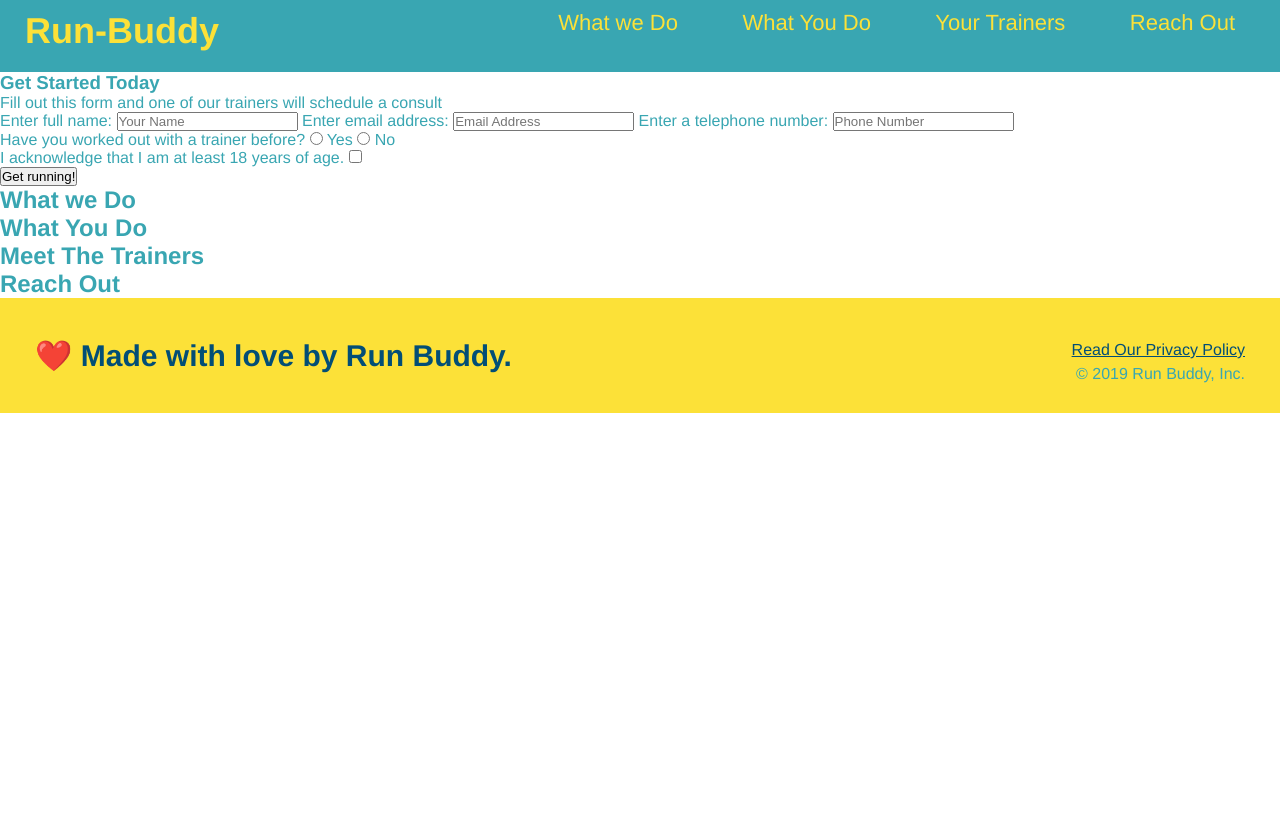
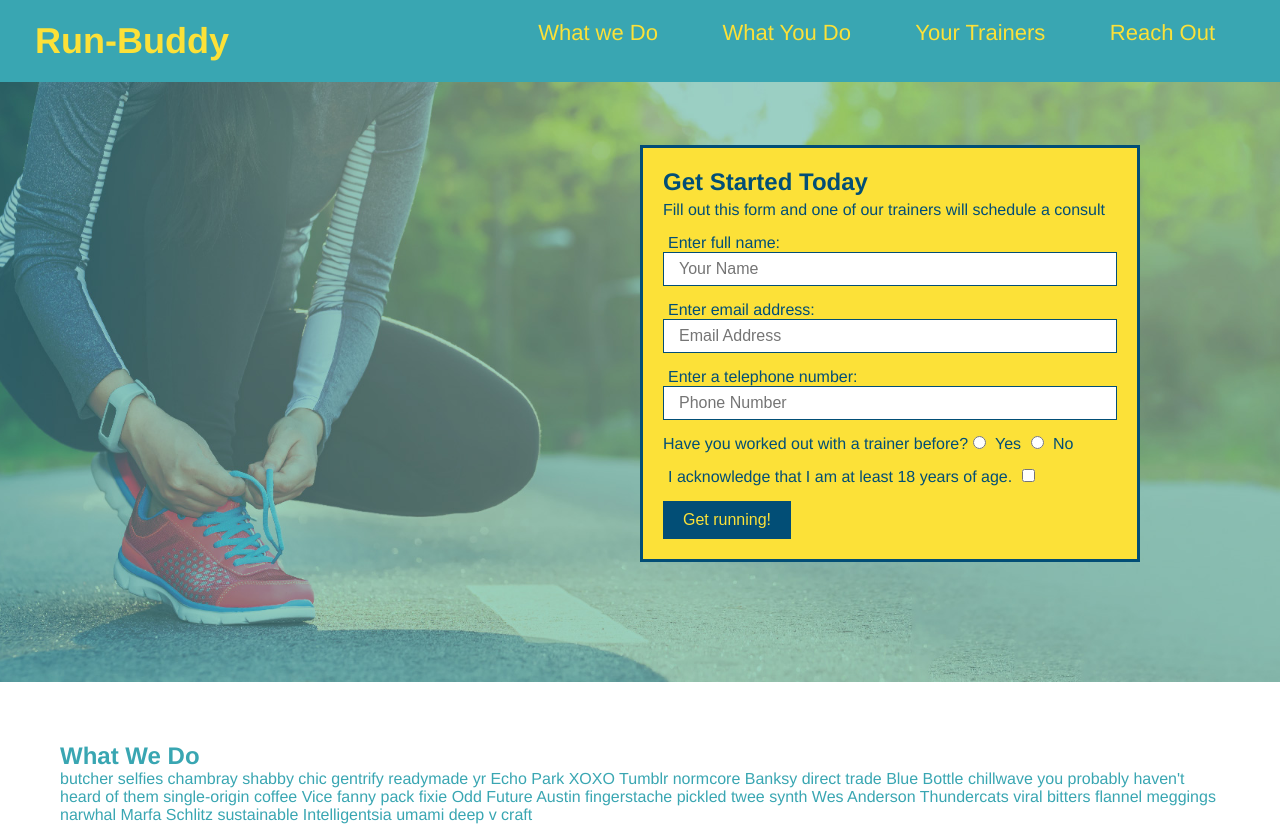
Before and after one commit to JorgeAguilarNC/projectRunBuddy, a plain HTML site: page index.html in a window 1280 px wide. Shown: the top 828 px of the page. Before the commit the page ends 800 px from the top, so only its background shows below. Drawn offline with Linux system fonts and the light colour scheme.

Commit message:
image and finished box

```diff
--- a/assets/css/style.css
+++ b/assets/css/style.css
@@ -9,24 +9,20 @@ body {
   color: #39a6b2;
   font-family: Helvetica, Arial, Helvetica, sans-serif;
 }
+/* List items on top of the NAV bar */
 /* apply styles to <header ot top of the page> */
 header {
   padding: 20px 35px;
   background-color: #39a6b2;
 }
 
-/* applies 10px to the top, 15px to the right, 20px tot he bottom. 25px to the left (in that spcific clockwise order)*/
-header {
-  padding: 10px 15px 20px 25px;
-}
-
-/* List items on top of the NAV bar */
-header {
+/* applies 10px to the top, 15px to the right, 20px tot he bottom. 25px to the left (in that spcific clockwise order)header {
   padding-top: 10px;
   padding-right: 15px;
   padding-bottom: 20px;
   padding-left: 25px;
-}
+}*/
+
 /* this is the run butty title in the NAV bar*/
 header h1 {
   font-weight: bold;
@@ -36,10 +32,7 @@ header h1 {
   display: inline;
 }
 /* add stiles to the a elements buttons to the right*/
-header a {
-  color: #fce138;
-}
-/* this is adding the yellow color to the buttons*/
+/* this is adding the yellow color to the text*/
 header a {
   text-decoration: none;
   color: #fce138;
@@ -78,4 +71,65 @@ footer div {
 footer a {
   color: #024e76;
 }
-/*ADD the BOX sizing option to the * on top of this page so it alligns the writing in the footer page*/
+/*go to the top of this page and ADD the BOX sizing option to the * on top of this page so it alligns the writing in the footer page*/
+
+/*add padding to all Section elements this adds consistent look*/
+section {
+  padding: 60px;
+}
+/* Hero Style Start */
+.hero {
+  background-image: url("../images/hero-bg.jpg");
+  height: 600px;
+  background-size: cover;
+  background-position: center;
+  position: relative;
+}
+/*To enable the absolute *positioning relative of the form container to be taken relative to the hero section, we need to make the hero section's position relative. To do this, go to the CSS rule for the hero and add a declaration that sets the position to relative. Your CSS should now look like the following code*/
+/* this is the box inside the hero image*/
+/*this adds the box to the bottom left side*/
+.hero-form {
+  border: 3px solid #024e76;
+  background-color: #fce138;
+  padding: 20px;
+  width: 500px;
+  color: #024e76;
+  position: absolute;
+  /*As you can see, the form is now nestled in the corner, just as we positioned it. Let's add pixels to offset the form container until it has reached the correct position we want.*/
+  bottom: 120px;
+  right: 140px;
+  /*bottom: 0px;
+  right: 0px;*/
+}
+.hero-form h3 {
+  font-size: 24px;
+  margin: 0;
+}
+.hero-form p {
+  margin: 5px 0 15px 0;
+}
+/*Now let's add a border, display each line separately, make the font larger, extend each input field box the length of the form container, and use the navy font color we used for the footer font color.
+
+/*Style the Radio Buttons
+Adding some horizontal spacing for the <label> element in the radio button elements helps the user not misinterpret which selection is for which answer. Let's go ahead and do that now.Add the following code to style.css:*/
+.form-input {
+  border: 1px solid #024e76;
+  display: block;
+  padding: 7px 15px;
+  font-size: 16px;
+  color: #024e76;
+  width: 100%;
+  margin-bottom: 15px;
+}
+.hero-form label {
+  margin: 0 5px;
+}
+/* BUTTON *** Style the get running button*/
+.hero-form button {
+  color: #fce138;
+  background-color: #024e76;
+  border: none;
+  padding: 10px 20px;
+  font-size: 16px;
+}
+/* Hero Style End */
--- a/index.html
+++ b/index.html
@@ -35,23 +35,30 @@
       </nav>
     </header>
     <!--Hero/jumbotron is added after the main page was designed-->
-    <section>
-      <div>
+    <section class="hero">
+      <div class="hero-form">
         <h3>Get Started Today</h3>
         <p>
           Fill out this form and one of our trainers will schedule a consult
         </p>
         <!-- Add form element -->
         <form>
-          <!-- LABEL text not only offers a visual directive of what to enter but also programmatically links to the associated INPUT both label and Input are self-closing tags-->
+          <!-- LABEL text not only offers a visual directive of what to enter but also programmatically links to the associated INPUT both label and Input are self-closing tags/class form input was added due to hml5-->
           <label for="name">Enter full name:</label>
-          <input type="text" placeholder="Your Name" name="name" id="name" />
+          <input
+            type="text"
+            placeholder="Your Name"
+            name="name"
+            id="name"
+            class="form-input"
+          />
           <label for="email">Enter email address:</label>
           <input
             type="text"
             placeholder="Email Address"
             name="email"
             id="email"
+            class="form-input"
           />
           <label for="phone">Enter a telephone number:</label>
           <input
@@ -59,6 +66,7 @@
             placeholder="Phone Number"
             name="phone"
             id="phone"
+            class="form-input"
           />
           <!-- beggining of a RADIO BUTTON The radio button elements must have the same name attribute in order to be associated with the same radio group. This is how the browser identifies that a group of choices can have an exclusive singular answer. In this case, the value of the radio group in name is trainer-confirm.-->
           <p>
@@ -83,23 +91,55 @@
     </section>
     <!--Hero end-->
 
-    <!-- What We Do-->
-    <section>
-      <h2>What we Do</h2>
+    <!-- "what we do" *****************************************************section -->
+    <section id="what-we-do">
+      <h2>What We Do</h2>
+      <p>
+        butcher selfies chambray shabby chic gentrify readymade yr Echo Park
+        XOXO Tumblr normcore Banksy direct trade Blue Bottle chillwave you
+        probably haven't heard of them single-origin coffee Vice fanny pack
+        fixie Odd Future Austin fingerstache pickled twee synth Wes Anderson
+        Thundercats viral bitters flannel meggings narwhal Marfa Schlitz
+        sustainable Intelligentsia umami deep v craft
+      </p>
     </section>
-    <!--What You Do-->
-    <section>
+
+    <!-- "what you do" section*About SVG Files
+This is XML, which is like a cousin to HTML. Unlike PNGs or JPGs, which are made up of pixels, SVGs (or Scalable Vector Graphics) are defined as a series of points and lines (the <path> elements you see in the XML) that are filled in with color. SVG images can accommodate basically any screen size without losing quality because the graphics will scale. That makes SVGs perfect for things like icons and logos.
+
+In the first <div> under the <h2>What You Do</h2> heading, add the following <img> element: -->
+    <section id="what-you-do">
       <h2>What You Do</h2>
-    </section>
-    <!--Meet The Trainers-->
-    <section>
-      <h2>Meet The Trainers</h2>
-    </section>
-    <!--"reach out" section-->
-    <section>
-      <h2>Reach Out</h2>
+
+      <div>
+        <img src="./assets/images/step-1.svg" />
+        <h3>Step 1: Fill Out the Form Above.</h3>
+        <p>You're already here, so why not?</p>
+      </div>
+
+      <div>
+        <img src="./assets/images/step-2.svg"/>
+        <h3>Step 2: Consult with One of Our Trainers.</h3>
+        <p>Are you here to build muscle, lose weight, or just feel good?</p>
+      </div>
+
+      <div>
+        <img src="./assets/images/step-3.svg"/>
+        <h3>Step 3: Get Running.</h3>
+        <p>
+          Hit the ground running (literally) once your trainer lays out your
+          plan.
+        </p>
+      </div>
+
+      <div>
+        <img src="./assets/images/step-4.svg"
+        <h3>Step 4: See Results.</h3>
+        <p>Bi-weekly checkins with your trainer will keep you focused</p>
+      </div>
     </section>
     <!--Footer is usually what goes on the bottom of the page-->
+  </body>
   <footer>
     <!-- made by footer left side-->
     <h2>❤️ Made with love by Run Buddy.</h2>
@@ -111,5 +151,4 @@
       &copy; 2019 Run Buddy, Inc.
     </div>
   </footer>
-  </body>
 </html>
```
Also changed, not shown: assets/images/hero-bg.jpg (added), assets/images/step-1.svg (added), assets/images/step-2.svg (added), assets/images/step-3.svg (added), assets/images/step-4.svg (added). Lines whose indentation alone changed are shown as unchanged.
